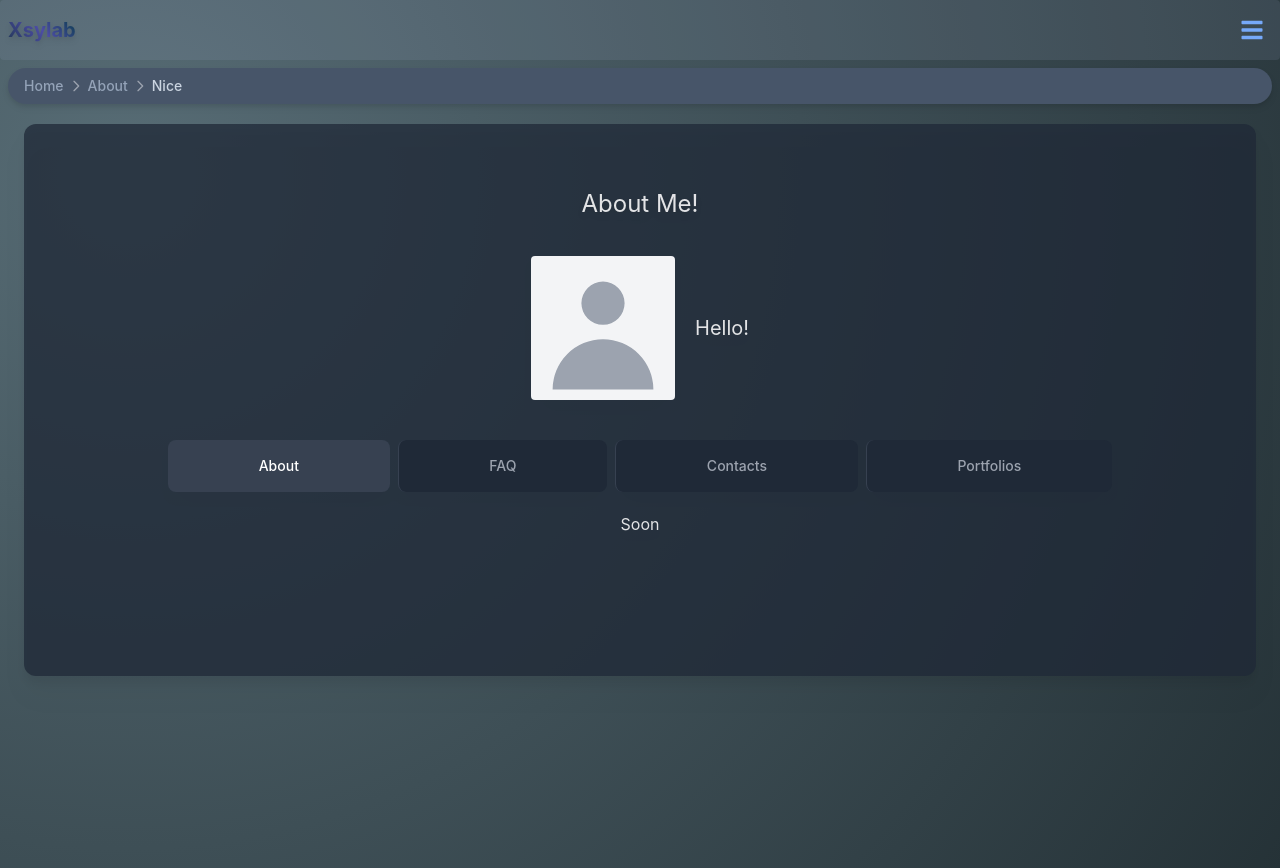
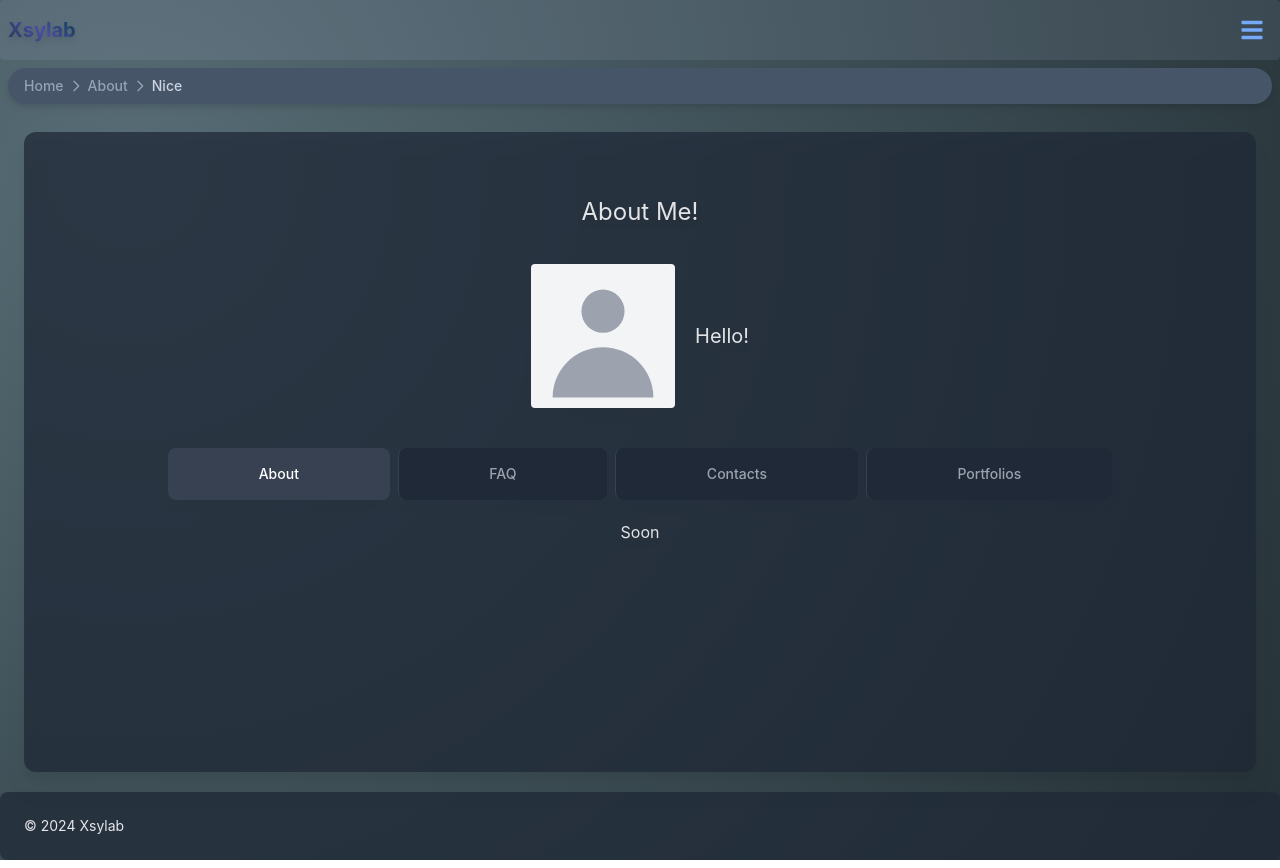
Before and after one commit to VacTuzX-dot/XsyVite, a React (Vite) app: page /about/nice in a window 1280 px wide. Built offline with nearby package versions, Linux system fonts and the light colour scheme.

Commit message:
Add Footer

```diff
--- a/src/pages/App.tsx
+++ b/src/pages/App.tsx
@@ -4,8 +4,8 @@ import "../style/index.css";
 import About from "./about";
 import About_Leo from "./about_leo";
 import About_Nice from "./about_nice";
+import AppFooter from "./AppFooter";
 // Import other things that require
-import React from "react";
 import { Link, Route, Routes } from "react-router-dom";
 import {
   Navbar,
@@ -45,7 +45,6 @@ function App() {
           </Link>
         </NavbarCollapse>
       </Navbar>
-
       {/* Define routes for different pages */}
       <Routes>
         <Route path="/" element={<Home />} />
@@ -105,7 +104,7 @@ const Home: React.FC = () => {
           </div>
 
           <div className="mobile:mx-5 desktop:flex desktop:flex-wrap desktop:justify-center desktop:gap-5">
-            <Card className="mobile:mb-5 max-w-sm drop-shadow-lg">
+            <Card className="max-w-sm drop-shadow-lg mobile:mb-5">
               <h5 className="text-2xl font-bold tracking-tight text-gray-900">
                 Noteworthy technology acquisitions 2021
               </h5>
@@ -125,6 +124,7 @@ const Home: React.FC = () => {
             </Toast>
           </div>
         </div>
+        <AppFooter />
       </div>
     </>
   );
--- /dev/null
+++ b/src/pages/AppFooter.tsx
@@ -0,0 +1,13 @@
+import { Footer } from "flowbite-react";
+
+function AppFooter(): JSX.Element {
+  return (
+    <Footer container className="mt-5 bg-gray-800 bg-opacity-75">
+      <Footer.LinkGroup>
+        <Footer.Copyright by="Xsylab" year={2024} className="text-gray-200" />
+      </Footer.LinkGroup>
+    </Footer>
+  );
+}
+
+export default AppFooter;
--- a/src/pages/about.tsx
+++ b/src/pages/about.tsx
@@ -3,8 +3,8 @@ import "../style/index.css";
 // Import other pages
 import About_Leo from "./about_leo";
 import About_Nice from "./about_nice";
+import AppFooter from "./AppFooter";
 // Import other things that require
-import React from "react";
 import { Link, Route, Routes } from "react-router-dom";
 import { Breadcrumb, BreadcrumbItem } from "flowbite-react";
 // Flowbite docs https://flowbite-react.com/docs/getting-started/introduction
@@ -12,7 +12,7 @@ import { Breadcrumb, BreadcrumbItem } from "flowbite-react";
 const About: React.FC = () => {
   return (
     <>
-      <div className="min-h-screen">
+      <div className="min-h-screen flex flex-col">
         <Breadcrumb
           aria-label="Default breadcrumb"
           className="m-2 rounded-3xl bg-slate-600 px-3 py-2 drop-shadow-md"
@@ -31,7 +31,7 @@ const About: React.FC = () => {
         </Breadcrumb>
 
         {/* Content */}
-        <div className="animate__animated animate__fadeInDown animate__faster">
+        <div className="animate__animated animate__fadeInDown animate__faster flex-grow">
           <div className="mx-5 my-3 rounded-xl bg-slate-300 bg-opacity-50 py-5 text-center drop-shadow-lg">
             <p className="text-2xl text-black drop-shadow-md">About</p>
             <p className="text-xl text-black drop-shadow-md">Test</p>
@@ -47,6 +47,7 @@ const About: React.FC = () => {
             </div>
           </div>
         </div>
+        <AppFooter />
       </div>
 
       <Routes>
--- a/src/pages/about_leo.tsx
+++ b/src/pages/about_leo.tsx
@@ -4,8 +4,8 @@
 import "../style/index.css";
 // Import other pages
 import About from "./about";
+import AppFooter from "./AppFooter";
 // Import other things that require
-import React from "react";
 import { useState } from "react";
 import { Link, Route, Routes } from "react-router-dom";
 import {
@@ -128,7 +128,7 @@ const About_Leo: React.FC = () => {
 
   return (
     <>
-      <div className="min-h-screen">
+      <div className="flex min-h-screen flex-col">
         <Breadcrumb
           aria-label="Default breadcrumb"
           className="m-2 rounded-3xl bg-slate-600 px-3 py-2 drop-shadow-md"
@@ -155,7 +155,7 @@ const About_Leo: React.FC = () => {
         </Breadcrumb>
 
         {/* Content */}
-        <div className="animate__animated animate__fadeInDown animate__faster mx-6 mt-5 rounded-xl bg-gray-800 bg-opacity-75 pb-32 pt-16 text-center drop-shadow-xl">
+        <div className="animate__animated animate__fadeInDown animate__faster mx-6 mt-5 flex-grow rounded-xl bg-gray-800 bg-opacity-75 pb-32 pt-16 text-center drop-shadow-xl">
           <h1 className="pb-9 text-2xl drop-shadow-md">About Me!</h1>
           <div className="flex flex-wrap items-center justify-center gap-5">
             <Avatar size="xl" alt="placeholder" />
@@ -276,6 +276,7 @@ const About_Leo: React.FC = () => {
             </Flowbite>
           </div>
         </div>
+        <AppFooter />
       </div>
 
       <Routes>
--- a/src/pages/about_nice.tsx
+++ b/src/pages/about_nice.tsx
@@ -4,8 +4,8 @@
 import "../style/index.css";
 // Import other pages
 import About from "./about";
+import AppFooter from "./AppFooter";
 // Import other things that require
-import React from "react";
 import { useState } from "react";
 import { Link, Route, Routes } from "react-router-dom";
 import {
@@ -129,7 +129,7 @@ const About_Nice: React.FC = () => {
 
   return (
     <>
-      <div className="min-h-screen">
+      <div className="flex min-h-screen flex-col">
         <Breadcrumb
           aria-label="Default breadcrumb"
           className="m-2 rounded-3xl bg-slate-600 px-3 py-2 drop-shadow-md"
@@ -156,7 +156,7 @@ const About_Nice: React.FC = () => {
         </Breadcrumb>
 
         {/* Content */}
-        <div className="animate__animated animate__fadeInDown animate__faster mx-6 mt-5 rounded-xl bg-gray-800 bg-opacity-75 pb-32 pt-16 text-center drop-shadow-xl">
+        <div className="animate__animated animate__fadeInDown animate__faster mx-6 mt-5 rounded-xl bg-gray-800 bg-opacity-75 pb-32 pt-16 text-center drop-shadow-xl flex-grow">
           <h1 className="pb-9 text-2xl drop-shadow-md">About Me!</h1>
           <div className="flex flex-wrap items-center justify-center gap-5">
             <Avatar size="xl" alt="placeholder" />
@@ -325,6 +325,7 @@ const About_Nice: React.FC = () => {
             </Flowbite>
           </div>
         </div>
+        <AppFooter />
       </div>
 
       <Routes>
--- a/tailwind.config.js
+++ b/tailwind.config.js
@@ -27,4 +27,5 @@ export default {
     },
   },
   plugins: [flowbite.plugin()],
+  darkMode: "class",
 };
```
Also changed, not shown: eslint.config.js (+10 -3 lines).
